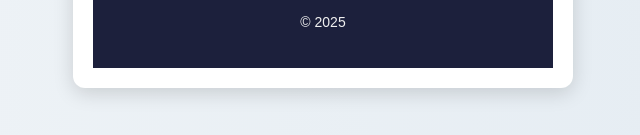
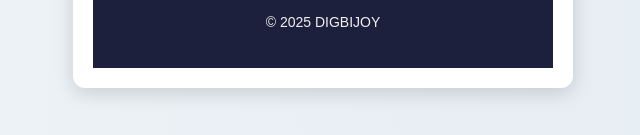
Before and after one commit to SubornoT/my_website, a plain HTML site: page index.html in a window 1280 px wide. Shown: the part 4097-4232 px from the top of the page, 317-957 px from the left. Drawn offline with Linux system fonts and the light colour scheme.

Commit message:
Update index.html

```diff
--- a/index.html
+++ b/index.html
@@ -295,7 +295,7 @@
       <span class="zoho-text">Zoho Forms</span>
     </div>
   </div>
-  <p> &copy; <span id="year"> DIGBIJOY</p>
+  <p> &copy; <span id="year"></span> DIGBIJOY</p>
 </footer>
 
 </body>
```
